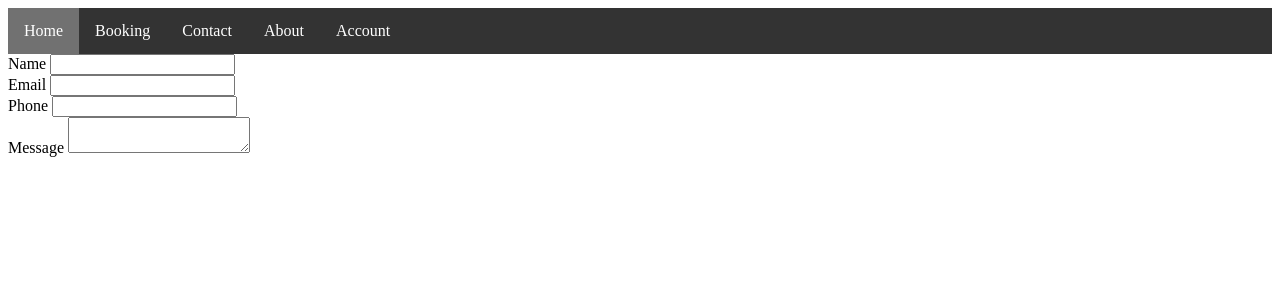
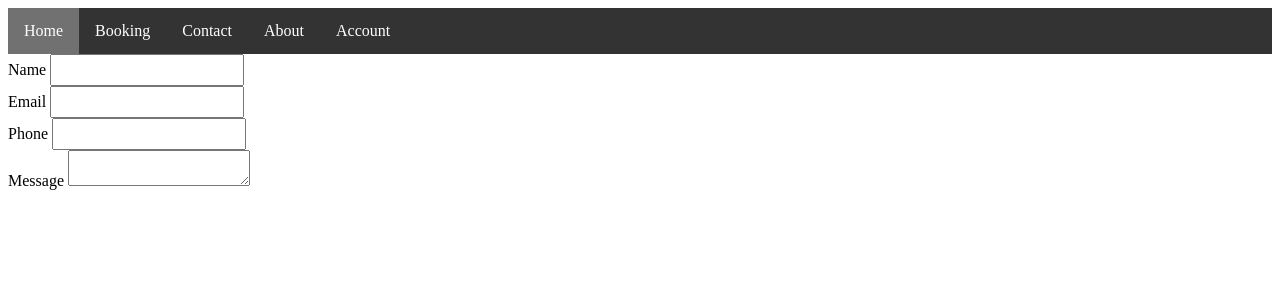
Before and after one commit to Emmanuel-Jiss/The-Project, a Flask app: template templates/booking.html in a window 1280 px wide. Shown: the top 300 px of the page. Run offline with Flask 3, Linux system fonts and the light colour scheme; the template is opened without the code that fills it, so the values that code supplies are empty.

Commit message:
Styled form

```diff
--- a/static/css/style.css
+++ b/static/css/style.css
@@ -202,3 +202,21 @@ p {
   from {opacity: .4}
   to {opacity: 1}
 }
+
+form {
+    display: inline;
+    list-style-type: none; /* Remove list bullets */
+}
+
+input {
+    padding: 6.5px;
+}
+
+input:hover {
+    box-shadow: 2px 2px 5px #33CEFF;
+}
+
+input:focus {
+    border: 1px solid #00aaff;
+    background-color: grey;
+}
```
